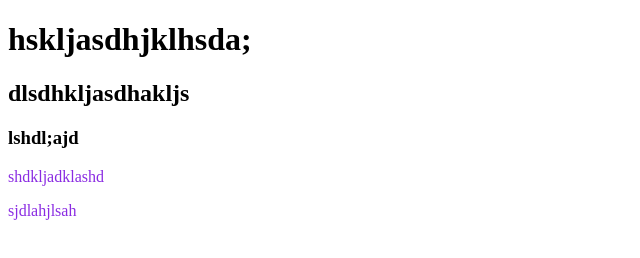
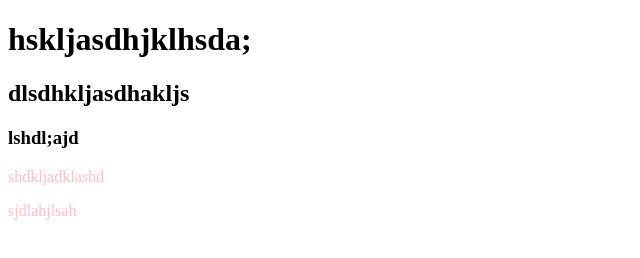
Before and after one commit to Devjhoti/my-second-repo, a plain HTML site: page index.html in a window 1280 px wide. Shown: the whole page, without its empty margins (0-640 px from the left). Drawn offline with Linux system fonts and the light colour scheme.

Commit message:
color changed

```diff
--- a/style.css
+++ b/style.css
@@ -1,3 +1,3 @@
 p{
-    color: blueviolet;
+    color: pink;
 }
```
